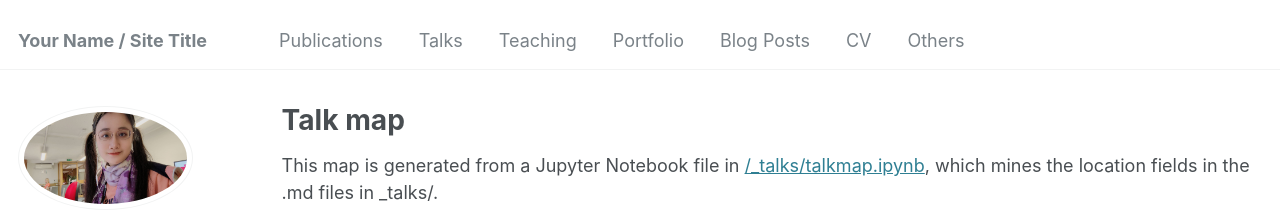
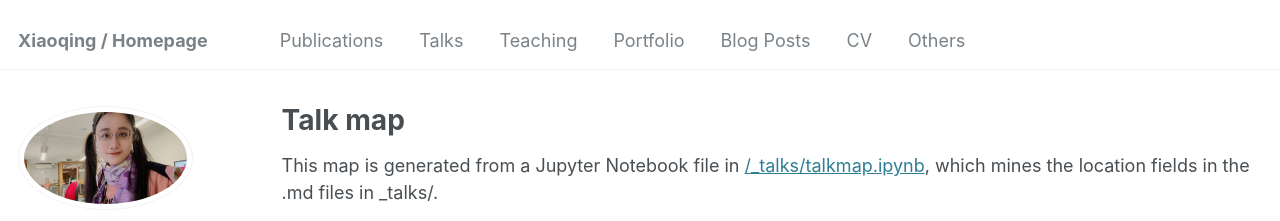
Before and after one commit to XiaoqingFu/xiaoqing_fu.github.io, a Jekyll site: the page built from _pages/talkmap.html, in a window 1280 px wide. Shown: the top 221 px of the page. Built offline with Jekyll 4.4.1, drawn with Linux system fonts in a browser that asks for light colours; nearby versions of some CDN libraries.

Commit message:
Update _config.yml

```diff
--- a/_config.yml
+++ b/_config.yml
@@ -8,7 +8,7 @@
 
 # Basic Site Settings
 locale                   : "en-US"
-title                    : "Your Name / Site Title"
+title                    : "Xiaoqing / Homepage"
 title_separator          : "-"
 name                     : &name "Your Name"
 description              : &description "personal description"
```
